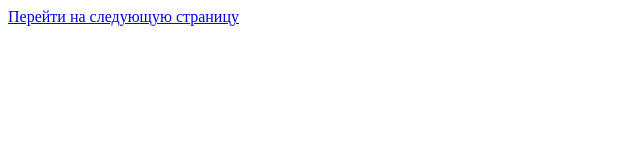
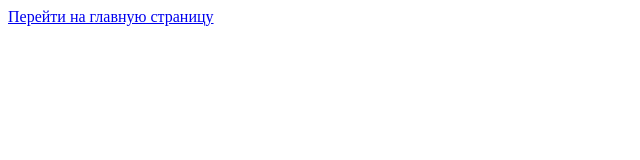
Before and after one commit to 22Rachel22/silver, a plain HTML site: page index.html in a window 1280 px wide. Shown: the full height of the page, 0-640 px from the left. Drawn offline with Linux system fonts and the light colour scheme.

Commit message:
feat: changed the text of the link to the wrong one

```diff
--- a/index.html
+++ b/index.html
@@ -8,7 +8,7 @@
 </head>
 <body>
     <a href="pages/about.html">
-        Перейти на следующую страницу
+        Перейти на главную страницу
     </a>
 </body>
 </html>
```
Also changed, not shown: pages/about.html (added).
